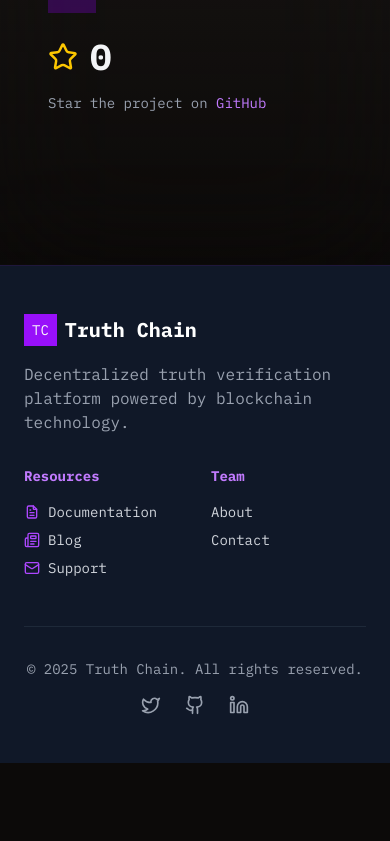
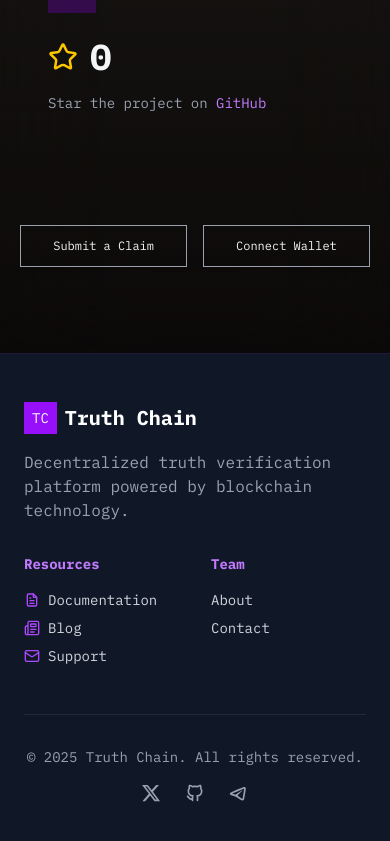
Before and after one commit to Yohannes-Misganaw/truth-chain, a Next.js app: page / in a window 390 px wide. Shown: the part 5361-6202 px from the top of the page. Before the commit the page ends 6124 px from the top, so only its background shows below. Built offline with nearby package versions, Linux system fonts and the light colour scheme; no server answers.

Commit message:
refactor: clean up styles in ConnectWallet, Footer, HomeStats, HowItWorks, and Accordion components, finalized home page

```diff
--- a/app/connect-wallet/page.tsx
+++ b/app/connect-wallet/page.tsx
@@ -122,7 +122,7 @@ export default function ConnectWalletPage() {
 
             {walletAddress ? (
               <div className="space-y-4">
-                <div className="bg-purple-900/30 p-4 rounded-xl border border-purple-700/30">
+                <div className="bg-purple-900/30 p-4 border border-purple-700/30">
                   <div className="flex items-center mb-2">
                     <Check className="text-green-500 mr-2" size={20} />
                     <span className="text-green-400 font-medium">
--- a/components/Footer.tsx
+++ b/components/Footer.tsx
@@ -1,6 +1,8 @@
 import Link from "next/link";
-import { Mail, Twitter, Github, Linkedin, Newspaper } from "lucide-react";
-import { TbFileText } from "react-icons/tb";
+import { Mail, Newspaper } from "lucide-react";
+import { TbBrandGithub, TbBrandLinkedin, TbFileText } from "react-icons/tb";
+import { FaXTwitter } from "react-icons/fa6";
+import { RiTelegram2Line } from "react-icons/ri";
 
 export function FooterLarge() {
   return (
@@ -9,9 +11,7 @@ export function FooterLarge() {
         <div className="grid grid-cols-1 gap-8 lg:grid-cols-4 lg:gap-24">
           <div className="lg:col-span-2">
             <div className="flex items-center space-x-2">
-              <div className="px-2 py-1.5 text-sm rounded-lg bg-purple-600">
-                TC
-              </div>
+              <div className="px-2 py-1.5 text-sm bg-purple-600">TC</div>
               <span className="text-xl font-bold text-white">Truth Chain</span>
             </div>
             <p className="mt-4 text-gray-400">
@@ -61,15 +61,15 @@ export function FooterLarge() {
             <div className="mt-4 flex space-x-6 lg:mt-0">
               <SocialIcon
                 href="https://twitter.com"
-                icon={<Twitter className="w-5 h-5" />}
+                icon={<FaXTwitter className="w-5 h-5" />}
               />
               <SocialIcon
                 href="https://github.com"
-                icon={<Github className="w-5 h-5" />}
+                icon={<TbBrandGithub className="w-5 h-5" />}
               />
               <SocialIcon
                 href="https://linkedin.com"
-                icon={<Linkedin className="w-5 h-5" />}
+                icon={<RiTelegram2Line className="w-5 h-5" />}
               />
             </div>
           </div>
@@ -95,15 +95,15 @@ export function FooterSmall() {
           <div className="flex space-x-4">
             <SocialIcon
               href="https://twitter.com"
-              icon={<Twitter className="w-4 h-4" />}
+              icon={<FaXTwitter className="w-4 h-4" />}
             />
             <SocialIcon
               href="https://github.com"
-              icon={<Github className="w-4 h-4" />}
+              icon={<TbBrandGithub className="w-4 h-4" />}
             />
             <SocialIcon
               href="https://linkedin.com"
-              icon={<Linkedin className="w-4 h-4" />}
+              icon={<RiTelegram2Line className="w-4 h-4" />}
             />
           </div>
         </div>
--- a/components/HomeStats.tsx
+++ b/components/HomeStats.tsx
@@ -1,16 +1,18 @@
 "use client";
 
-import { motion } from "framer-motion";
+import { motion, useInView } from "framer-motion";
 import { ShieldCheck, Star } from "lucide-react";
-import { useScroll, useTransform } from "framer-motion";
 import { useEffect, useRef, useState } from "react";
 import { TbBrandGithub, TbCircleCheck } from "react-icons/tb";
+import Link from "next/link";
 
-const useCountUp = (end: number, duration: number) => {
+const useCountUp = (end: number, duration: number, start: boolean) => {
   const count = useRef(0);
   const [displayCount, setDisplayCount] = useState(0);
 
   useEffect(() => {
+    if (!start) return;
+
     const increment = end / (duration * 60);
     const updateCount = () => {
       if (count.current < end) {
@@ -20,18 +22,18 @@ const useCountUp = (end: number, duration: number) => {
       }
     };
     updateCount();
-  }, [end, duration]);
+  }, [end, duration, start]);
 
   return displayCount;
 };
 
 export default function HomeStats() {
-  const ref = useRef(null);
-  const { scrollYProgress } = useScroll({
-    target: ref,
-    offset: ["start end", "end start"],
-  });
-  const y = useTransform(scrollYProgress, [0, 1], [-100, 100]);
+  const claimsRef = useRef(null);
+  const starsRef = useRef(null);
+
+  const claimsInView = useInView(claimsRef, { once: true, margin: "-100px" });
+  const starsInView = useInView(starsRef, { once: true, margin: "-100px" });
+
   const [stars, setStars] = useState(0);
 
   useEffect(() => {
@@ -41,16 +43,17 @@ export default function HomeStats() {
       .catch(() => setStars(0));
   }, []);
 
-  const claimsCount = useCountUp(12560, 3);
-  const starsCount = useCountUp(stars, 3);
+  const claimsCount = useCountUp(12560, 3, claimsInView);
+  const starsCount = useCountUp(stars, 3, starsInView);
 
   return (
     <section className="relative w-full py-10 bg-gradient-to-b from-transparent via-stone-900/50 to-transparent backdrop-blur-3xl">
       <div className="container relative mx-auto flex items-center justify-center px-4 pb-20 z-10">
         <div className="grid w-full grid-cols-1 gap-8 md:grid-cols-2">
           <motion.div
+            ref={claimsRef}
             initial={{ opacity: 0, y: 20 }}
-            animate={{ opacity: 1, y: 0 }}
+            animate={claimsInView ? { opacity: 1, y: 0 } : {}}
             transition={{ duration: 0.8 }}
             className="group relative overflow-hidden p-8"
           >
@@ -82,9 +85,10 @@ export default function HomeStats() {
           </motion.div>
 
           <motion.div
+            ref={starsRef}
             initial={{ opacity: 0, y: 20 }}
-            animate={{ opacity: 1, y: 0 }}
-            transition={{ duration: 0.8, delay: 0.2 }}
+            animate={claimsInView ? { opacity: 1, y: 0 } : {}}
+            transition={{ duration: 0.8, delay: 0.3 }}
             className="group relative overflow-hidden p-8"
           >
             <div className="mb-6 flex items-center gap-4">
@@ -122,6 +126,42 @@ export default function HomeStats() {
           </motion.div>
         </div>
       </div>
+
+      <div className="flex items-center justify-center gap-4 md:gap-14 px-5 pb-10">
+        <motion.div
+          initial={{ opacity: 0 }}
+          animate={{ opacity: 1 }}
+          transition={{ delay: 0.6 }}
+          className="text-center"
+        >
+          <Link
+            href="/submit"
+            className="group relative mx-auto inline-block overflow-hidden border border-gray-400 px-8 py-3 text-xs transition-all duration-300"
+          >
+            <div className="absolute inset-0 left-0 h-full w-0 bg-purple-700 transition-all duration-300 group-hover:w-full" />
+            <span className="relative z-10 mix-blend-exclusion">
+              Submit a Claim
+            </span>
+          </Link>
+        </motion.div>
+
+        <motion.div
+          initial={{ opacity: 0 }}
+          animate={{ opacity: 1 }}
+          transition={{ delay: 0.6 }}
+          className="text-center"
+        >
+          <Link
+            href="/connect-wallet"
+            className="group relative mx-auto inline-block overflow-hidden border border-gray-400 px-8 py-3 text-xs transition-all duration-300"
+          >
+            <div className="absolute inset-0 left-0 h-full w-0 bg-purple-700 transition-all duration-300 group-hover:w-full" />
+            <span className="relative z-10 mix-blend-exclusion">
+              Connect Wallet
+            </span>
+          </Link>
+        </motion.div>
+      </div>
     </section>
   );
 }
--- a/components/HowItWorks.tsx
+++ b/components/HowItWorks.tsx
@@ -41,7 +41,7 @@ const steps = [
 export default function HowItWorks() {
   return (
     <section className="relative min-h-screen space-y-10 w-full overflow-hidden bg-gradient-to-b from-purple-900/30 via-black to-transparent">
-      <div className="container mx-auto px-4 py-24">
+      <div className="container mx-auto px-4 py-24 md:py-28">
         <motion.div
           initial={{ opacity: 0, y: 20 }}
           animate={{ opacity: 1, y: 0 }}
--- a/components/ui/accordion.tsx
+++ b/components/ui/accordion.tsx
@@ -35,7 +35,7 @@ function AccordionTrigger({
       <AccordionPrimitive.Trigger
         data-slot="accordion-trigger"
         className={cn(
-          "focus-visible:border-ring focus-visible:ring-ring/50 flex flex-1 items-start justify-between gap-4 rounded-md py-4 text-left text-sm font-medium transition-all outline-none focus-visible:ring-[3px] disabled:pointer-events-none disabled:opacity-50 [&[data-state=open]>svg]:rotate-180",
+          "focus-visible:border-ring focus-visible:ring-ring/50 flex flex-1 items-start justify-between gap-4 py-4 text-left text-sm font-medium transition-all outline-none focus-visible:ring-[3px] disabled:pointer-events-none disabled:opacity-50 [&[data-state=open]>svg]:rotate-180",
           className
         )}
         {...props}
```
